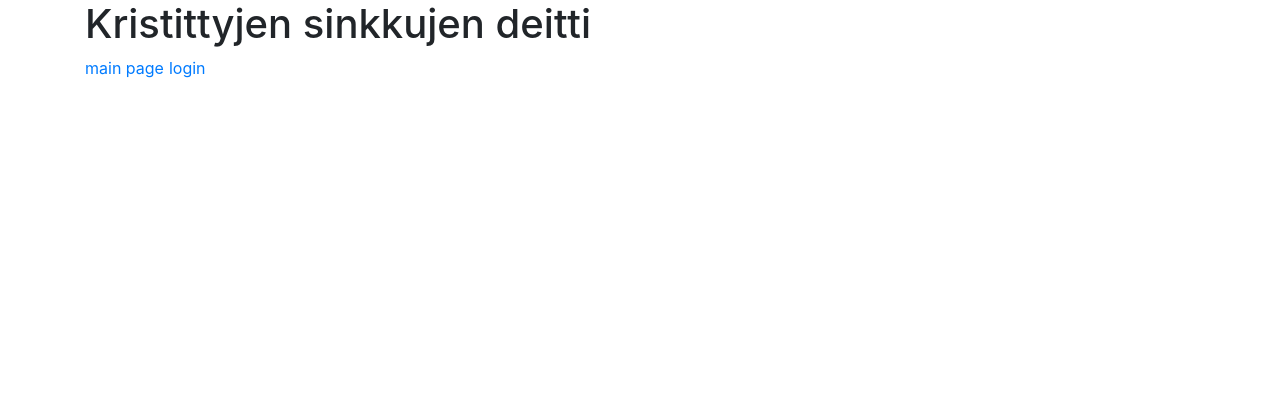
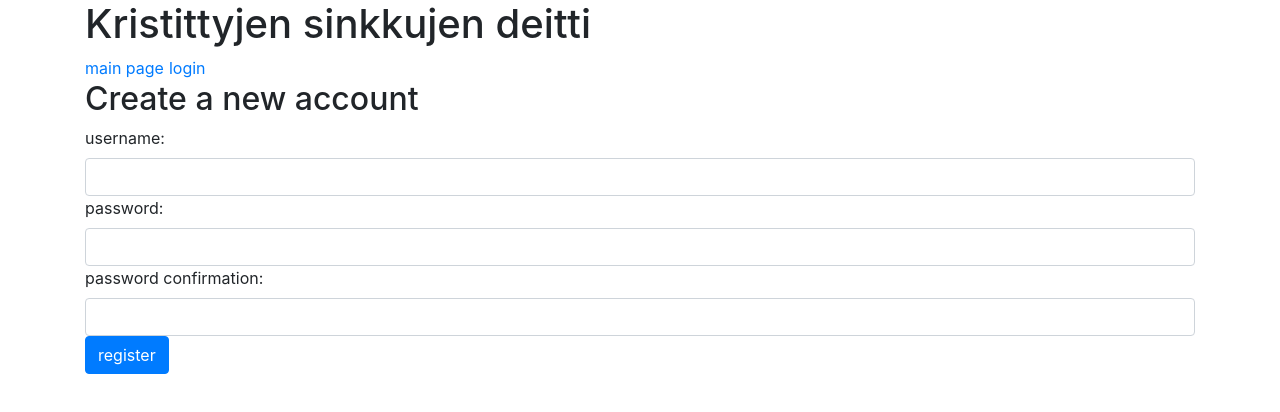
Before and after one commit to Ohtu-KSDeitti/frontend_ksd, a React (Create React App) app: page /register in a window 1280 px wide. Shown: the top 412 px of the page. Built offline with nearby package versions, Linux system fonts and the light colour scheme.

Commit message:
simple ui

```diff
--- a/src/App.js
+++ b/src/App.js
@@ -2,11 +2,24 @@ import React from 'react'
 import LoginForm from './components/LoginForm'
 import RegistrationForm from './components/RegistrationForm'
 import Menu from './components/Menu'
+import {
+  Switch, Route
+} from "react-router-dom"
 
 const App = () => (
   <div className="container">
     <h1>Kristittyjen sinkkujen deitti</h1>
     <Menu />
+    <Switch>
+      <Route path= "/login">
+        <LoginForm
+        />
+      </Route>
+      <Route path= "/register">
+        <RegistrationForm
+        />
+      </Route>
+    </Switch>
   </div>
 )
 
--- a/src/components/LoginForm.js
+++ b/src/components/LoginForm.js
@@ -0,0 +1,38 @@
+import React, { useState, useEffect } from 'react'
+import { Form, Button } from 'react-bootstrap'
+
+const LoginForm = () => {
+  const [username, setUsername] = useState('')
+  const [password, setPassword] = useState('')
+
+  const submit = async (event) => {
+    event.preventDefault()
+  }
+
+  return (
+    <div>
+      <h2>Login</h2>
+      <Form onSubmit={submit}>
+        <Form.Group>
+          <Form.Label>username:</Form.Label>
+          <Form.Control
+            type='text'
+            value={username}
+            onChange={({ target }) => setUsername(target.value)}
+          />
+          <Form.Label>password:</Form.Label>
+          <Form.Control
+            type='password'
+            value={password}
+            onChange={({ target }) => setPassword(target.value)}
+          />
+          <Button type='submit'>login</Button>
+        </Form.Group>
+      </Form>
+      <p>New user? Register <a href='/register'>here</a></p>
+    </div>
+  )
+
+}
+
+export default LoginForm
--- a/src/components/RegistrationForm.js
+++ b/src/components/RegistrationForm.js
@@ -0,0 +1,45 @@
+import React, { useState, useEffect } from 'react'
+import { Form, Button } from 'react-bootstrap'
+
+const RegistrationForm = () => {
+    const [username, setUsername] = useState('')
+    const [password, setPassword] = useState('')
+    const [passwordConf, setPasswordConf] = useState('')
+
+    const submit = async (event) => {
+        event.preventDefault()
+    }
+
+    return (
+        <div>
+          <h2>Create a new account</h2>
+          <Form onSubmit={submit}>
+            <Form.Group>
+              <Form.Label>username:</Form.Label>
+              <Form.Control
+                type='text'
+                value={username}
+                onChange={({ target }) => setUsername(target.value)}
+              />
+              <Form.Label>password:</Form.Label>
+              <Form.Control
+                type='password'
+                value={password}
+                onChange={({ target }) => setPassword(target.value)}
+              />
+              <Form.Label>password confirmation:</Form.Label>
+              <Form.Control
+                type='password'
+                value={passwordConf}
+                onChange={({ target }) => setPasswordConf(target.value)}
+              />
+            <Button type='submit'>register</Button>
+            </Form.Group>
+          </Form>
+        </div>
+      )
+
+
+}
+
+export default RegistrationForm
--- a/src/index.js
+++ b/src/index.js
@@ -1,6 +1,11 @@
 import ReactDOM from 'react-dom'
 import App from './App'
 import './index.css'
+
+import {
+  ApolloClient, ApolloProvider, HttpLink, InMemoryCache
+} from '@apollo/client'
+
 import {
   BrowserRouter as Router,
 } from "react-router-dom"
```
